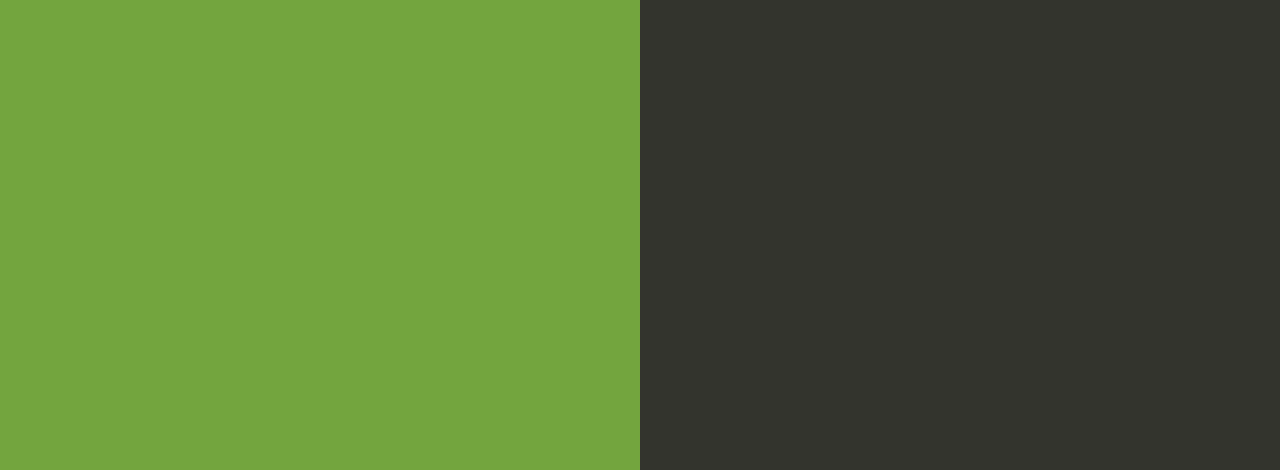
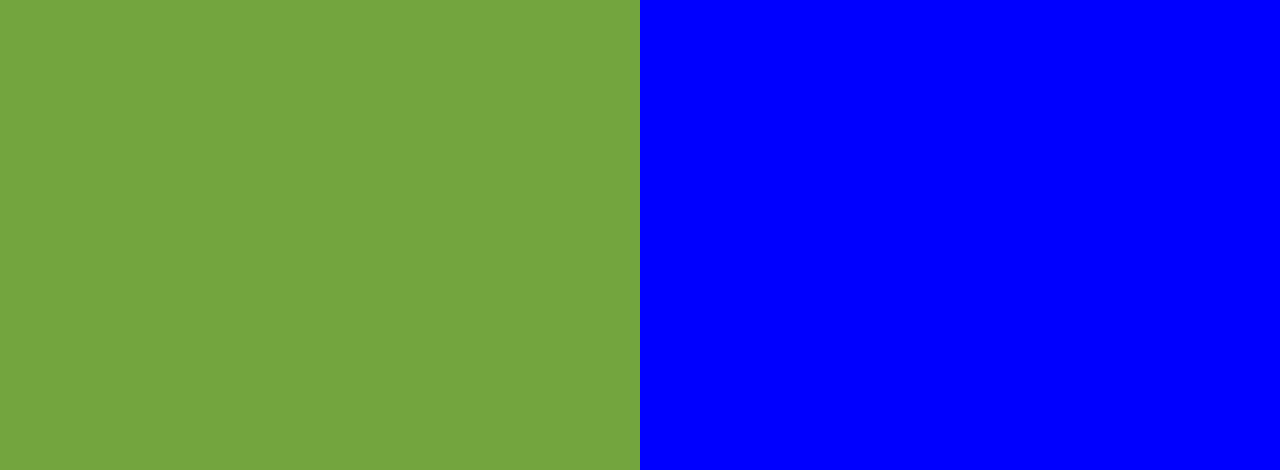
Before and after one commit to saranggiri/awstraining, a website: page index.html in a window 1280 px wide. Shown: the part 330-800 px from the top of the page. Drawn offline with Linux system fonts and the light colour scheme.

Commit message:
Update index.html

```diff
--- a/index.html
+++ b/index.html
@@ -49,7 +49,7 @@
         bottom: 0px;
         left: 50%;
 
-        background-color: #33342D;
+        background-color: BLUE;
       }
 
       h1 {
```
